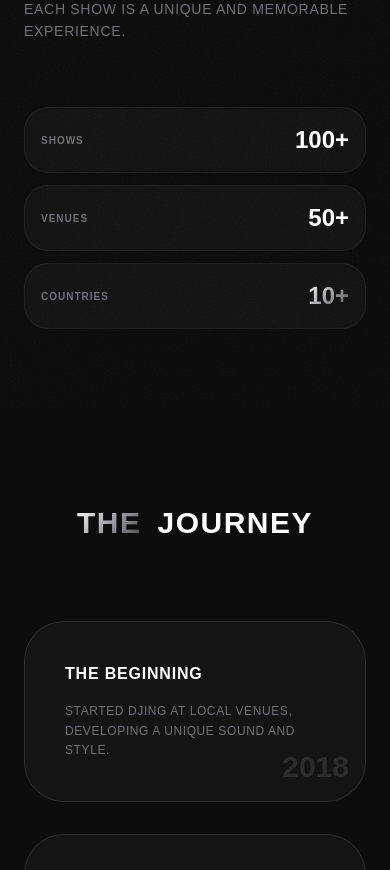
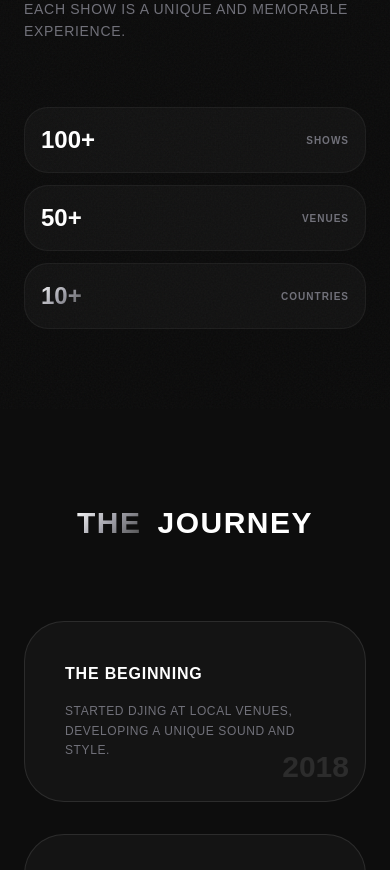
Before and after one commit to epskein/stephy-portfolio-new, a Next.js app: page /about in a window 390 px wide. Shown: the part 1260-2130 px from the top of the page. Built offline with nearby package versions, Linux system fonts and the light colour scheme; a web font is replaced by a local one.

Commit message:
Swap stats order to show value before label

```diff
--- a/src/app/about/page.tsx
+++ b/src/app/about/page.tsx
@@ -78,13 +78,10 @@ export default function AboutPage() {
                   { label: "Countries", value: "10+", color: "gradient" },
                 ].map((stat) => (
                   <div key={stat.label} className="bg-white/[0.03] border border-white/5 p-4 sm:p-6 rounded-[1.5rem] sm:rounded-[2rem] text-center flex flex-row sm:flex-col items-center sm:items-center justify-between sm:justify-center gap-2 sm:gap-0">
-                    <div className="text-[10px] sm:hidden uppercase tracking-widest text-muted-foreground font-bold">
-                      {stat.label}
-                    </div>
                     <div className={`text-2xl md:text-3xl font-black ${stat.color === 'gradient' ? 'gradient-text' : 'text-white'}`}>
                       {stat.value}
                     </div>
-                    <div className="hidden sm:block text-[10px] uppercase tracking-widest text-muted-foreground mt-2 font-bold">
+                    <div className="text-[10px] uppercase tracking-widest text-muted-foreground sm:mt-2 font-bold">
                       {stat.label}
                     </div>
                   </div>
```
